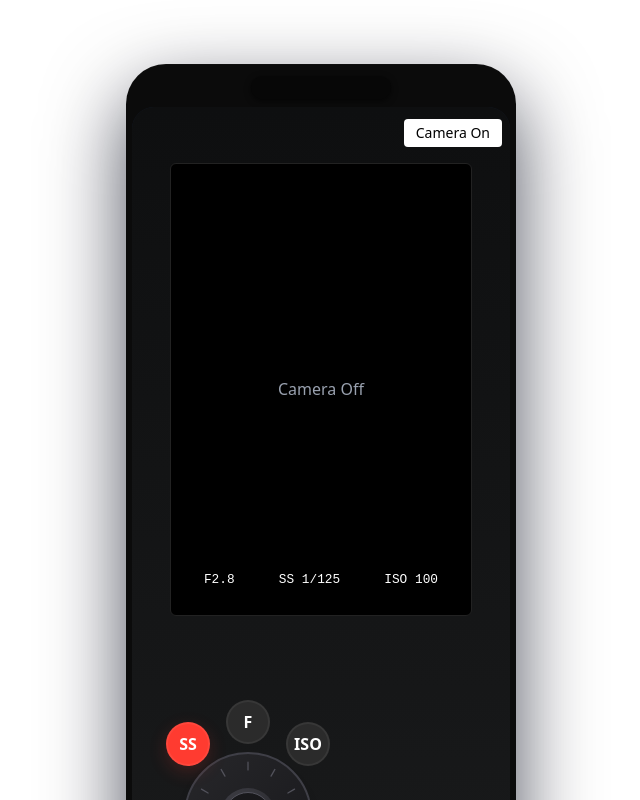
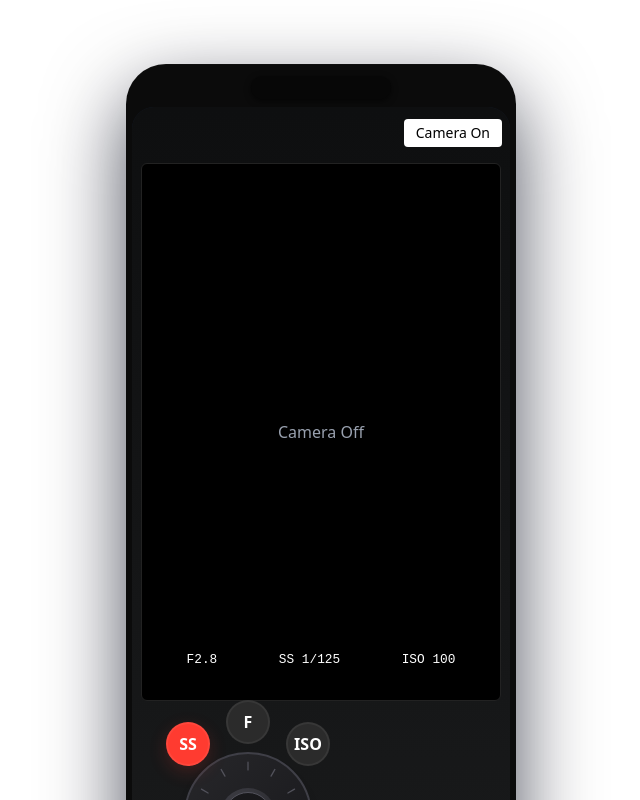
Before and after one commit to Mackey4869/DSLR_experienceApp, a React (Vite) app: page / in a window 1280 px wide. Shown: the top 800 px of the page, without its empty margins (319-959 px from the left). Built offline with nearby package versions, Linux system fonts and the light colour scheme.

Commit message:
ディスプレイ表示サイズを調整

```diff
--- a/src/components/CameraView.tsx
+++ b/src/components/CameraView.tsx
@@ -91,7 +91,7 @@ const CameraView: React.FC = () => {
 			</div>
 
 			{/* Camera preview area (2:3 aspect) */}
-			<div className="w-[80%] max-w-[360px] mt-1" style={{ aspectRatio: '2 / 3', position: 'relative' }}>
+			<div className="w-[95%] max-w-none mt-1 px-2" style={{ aspectRatio: '2 / 3', position: 'relative' }}>
 				<div className="absolute inset-0 rounded-md overflow-hidden border" style={{ borderColor: '#222', background: '#000' }}>
 					{isCameraOn ? (
 						<>
```
